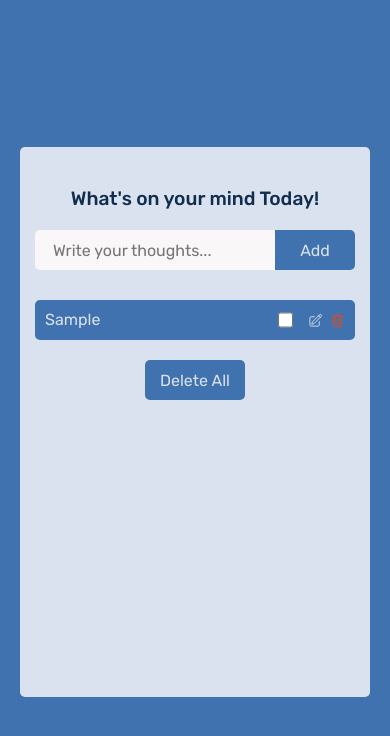
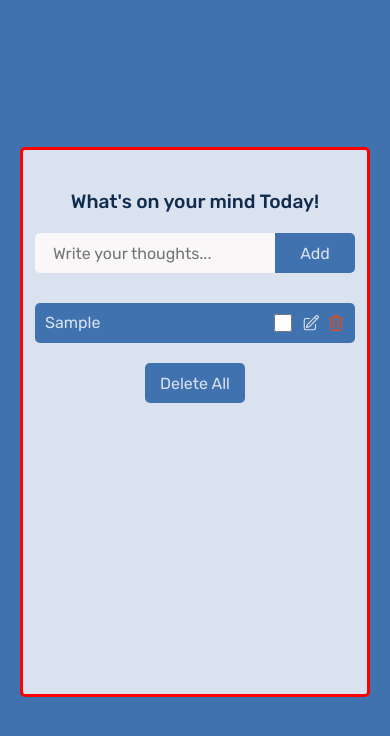
Before and after one commit to sunnyaditya07/to-do-list, a React (Vite) app: page / in a window 390 px wide. Both pictures are taken after typing "Sample" into the empty fields and a click on the button "Add". Shown: the top 736 px of the page. Built offline with nearby package versions, Linux system fonts and the light colour scheme.

Commit message:
last commit

```diff
--- a/src/index.css
+++ b/src/index.css
@@ -158,10 +158,15 @@ button:active {
 
 @media screen and (max-width: 425px) {
   .main-box {
+    border: 3px solid red;
     /* width: 21.8rem; */
+    /* margin-top: -50%;
+    margin-bottom: -50%; */
+
     width: 350px;
     height: 550px;
     /* margin-bottom: -50px; */
+    margin-left: 0;
   }
 
   input {
@@ -176,7 +181,10 @@ button:active {
   .edit-btn,
   .delete-btn,
   .checkbox {
-    width: 15px;
+    width: 18px;
+  }
+  .edit-btn {
+    margin-left: -5px;
   }
   .edit-input {
     width: 100%;
```
